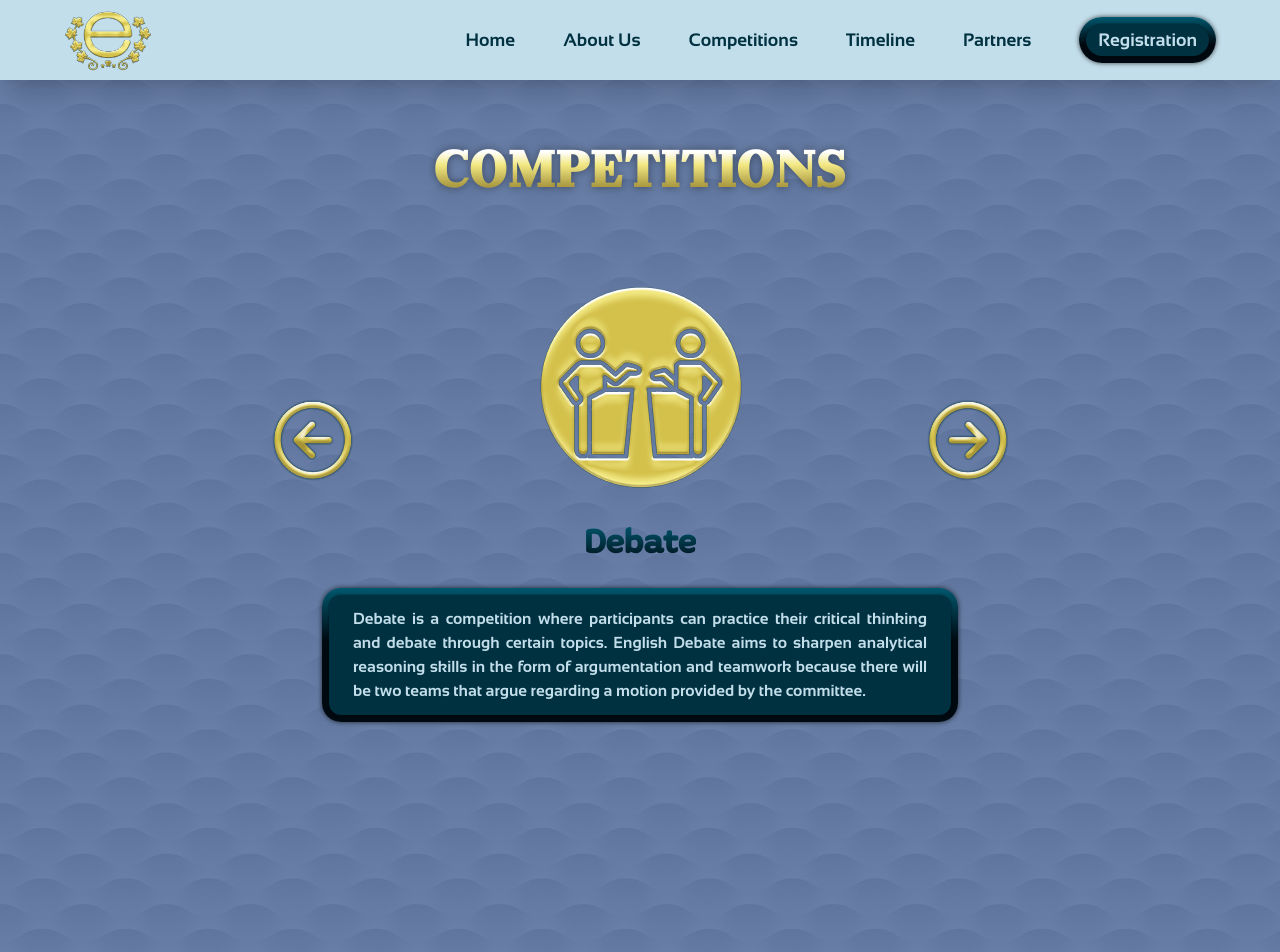
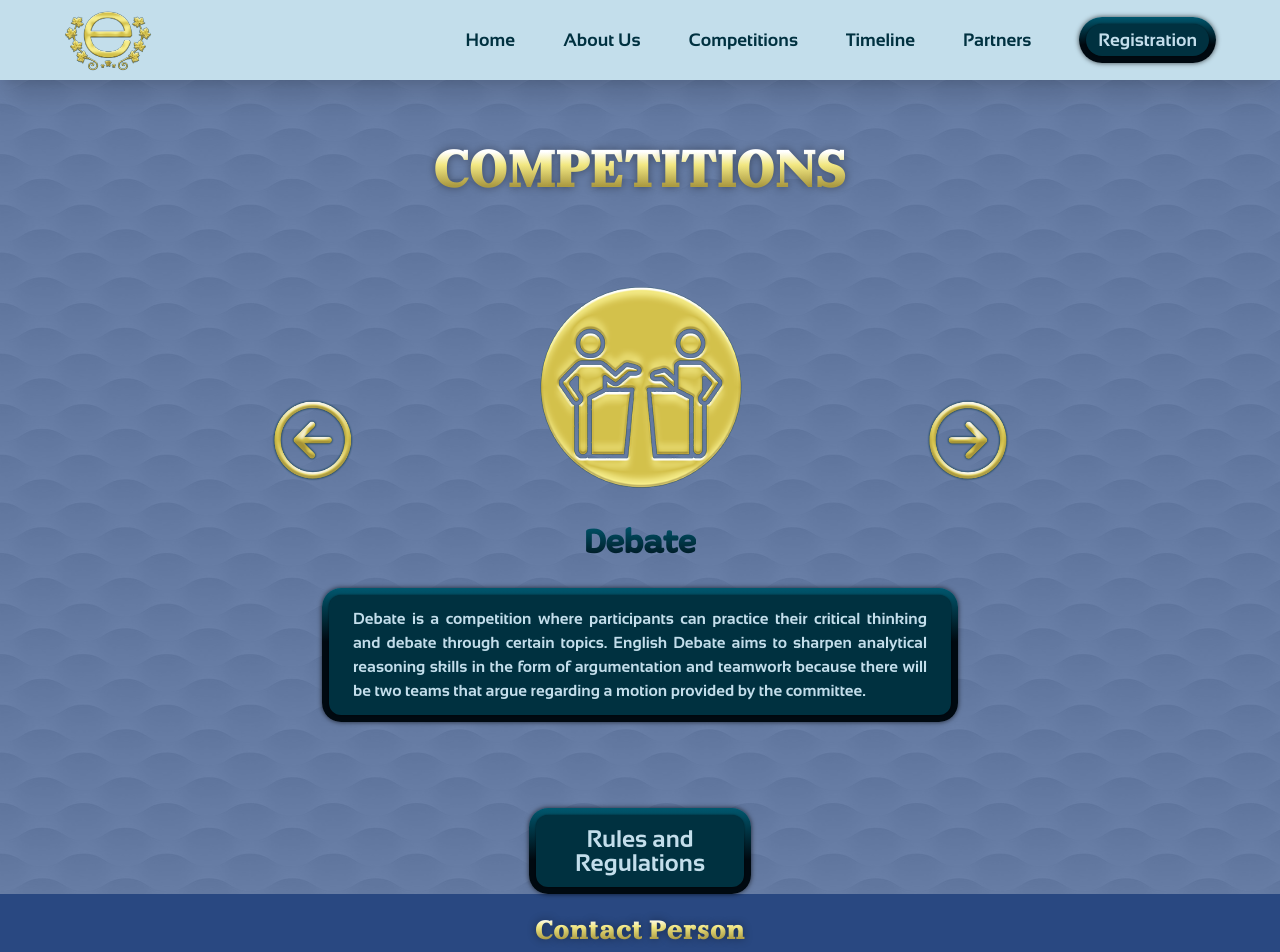
Before and after one commit to absolutepraya/alsa-ecomp, a Next.js app: page /competitions in a window 1280 px wide. Shown: the top 952 px of the page. Built offline with nearby package versions, Linux system fonts and the light colour scheme.

Commit message:
fix: adjust competition page layout and update timeline dates

```diff
--- a/src/app/competitions/page.jsx
+++ b/src/app/competitions/page.jsx
@@ -26,7 +26,7 @@ export default function Competitions() {
 
       <Swiper
         modules={[Navigation]}
-        className="relative flex h-[740px] w-full items-center justify-center lg:h-[600px]"
+        className="relative flex h-[740px] w-full items-center justify-center lg:h-[500px]"
         slidesPerView={1}
         centeredSlides={true}
         centeredSlidesBounds={true}
@@ -105,7 +105,7 @@ export default function Competitions() {
         )}
       </Swiper>
 
-      <div className="-mt-20 flex flex-row items-center justify-center gap-x-16 lg:mt-0 lg:gap-x-0">
+      <div className="-mt-24 flex flex-row items-center justify-center gap-x-16 lg:mt-0 lg:gap-x-0">
         <BlurFade
           delay={0.2}
           offset={15}
@@ -137,6 +137,16 @@ export default function Competitions() {
           />
         </BlurFade>
       </div>
+
+      <a
+        href="https://bit.ly/RnRALSAE-Comp2025"
+        target="_blank"
+        className="transition-all hover:scale-105 active:scale-95 lg:-mt-32 -mt-12"
+      >
+        <Emboss innerClassName="flex w-[13rem] text-2xl items-center justify-center h-fit text-center py-3 rounded-xl leading-none">
+          <p>Rules and Regulations</p>
+        </Emboss>
+      </a>
     </div>
   );
 }
--- a/src/app/timeline/page.jsx
+++ b/src/app/timeline/page.jsx
@@ -39,7 +39,7 @@ export default function Timeline() {
                 NOW:
                 <br />
                 Early Phase Registration
-                <br />3 Maret - 9 Maret 2025
+                <br />4 Maret - 9 Maret 2025
               </p>
             </Emboss>
           </BlurFade>
@@ -66,7 +66,7 @@ export default function Timeline() {
                   Pre-Event:
                   <br />
                   Golden Tickets
-                  <br />4 Maret - 18 Maret 2025
+                  <br />5 Maret - 18 Maret 2025
                 </p>
               </Emboss>
             </BlurFade>
```
